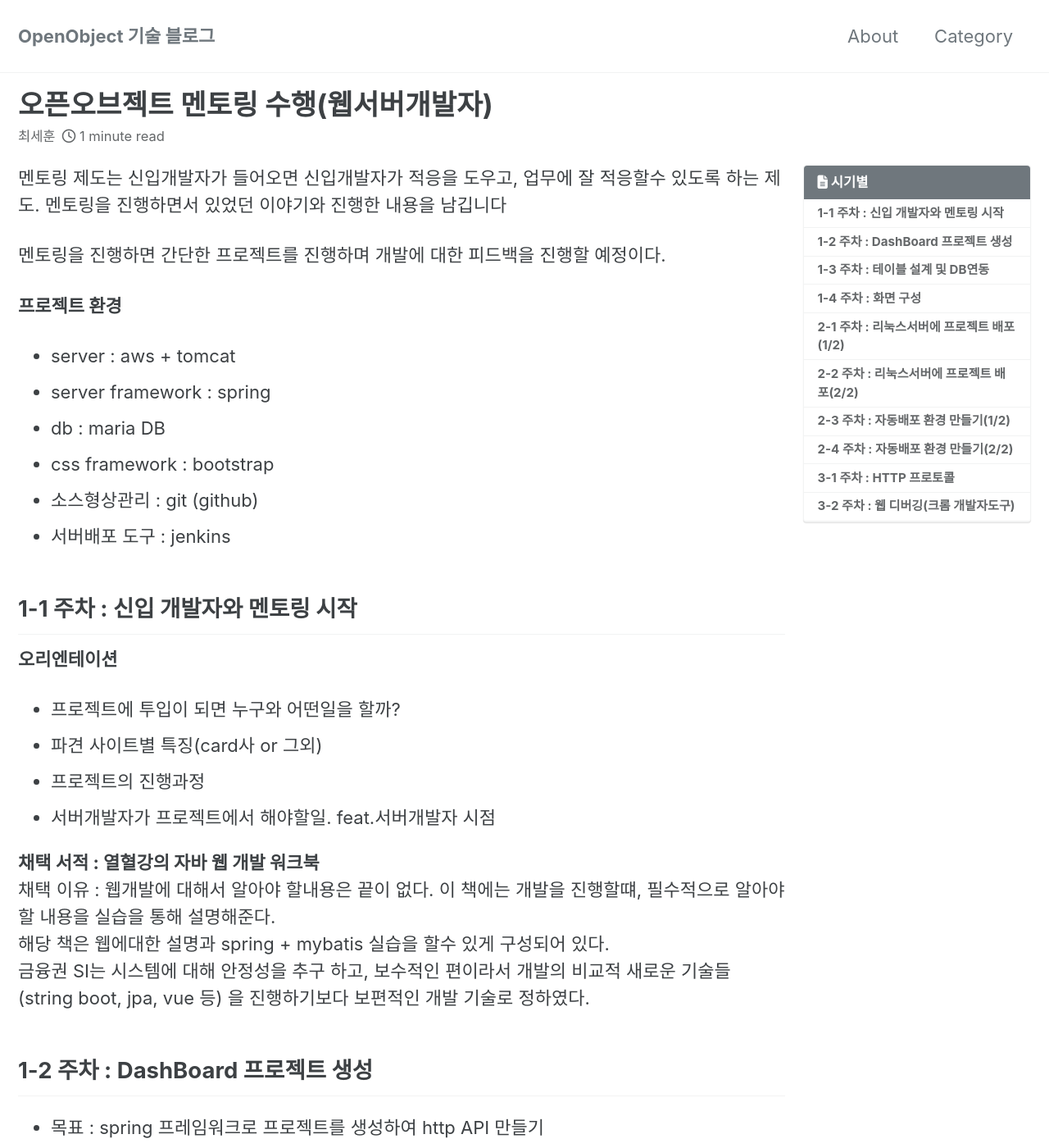
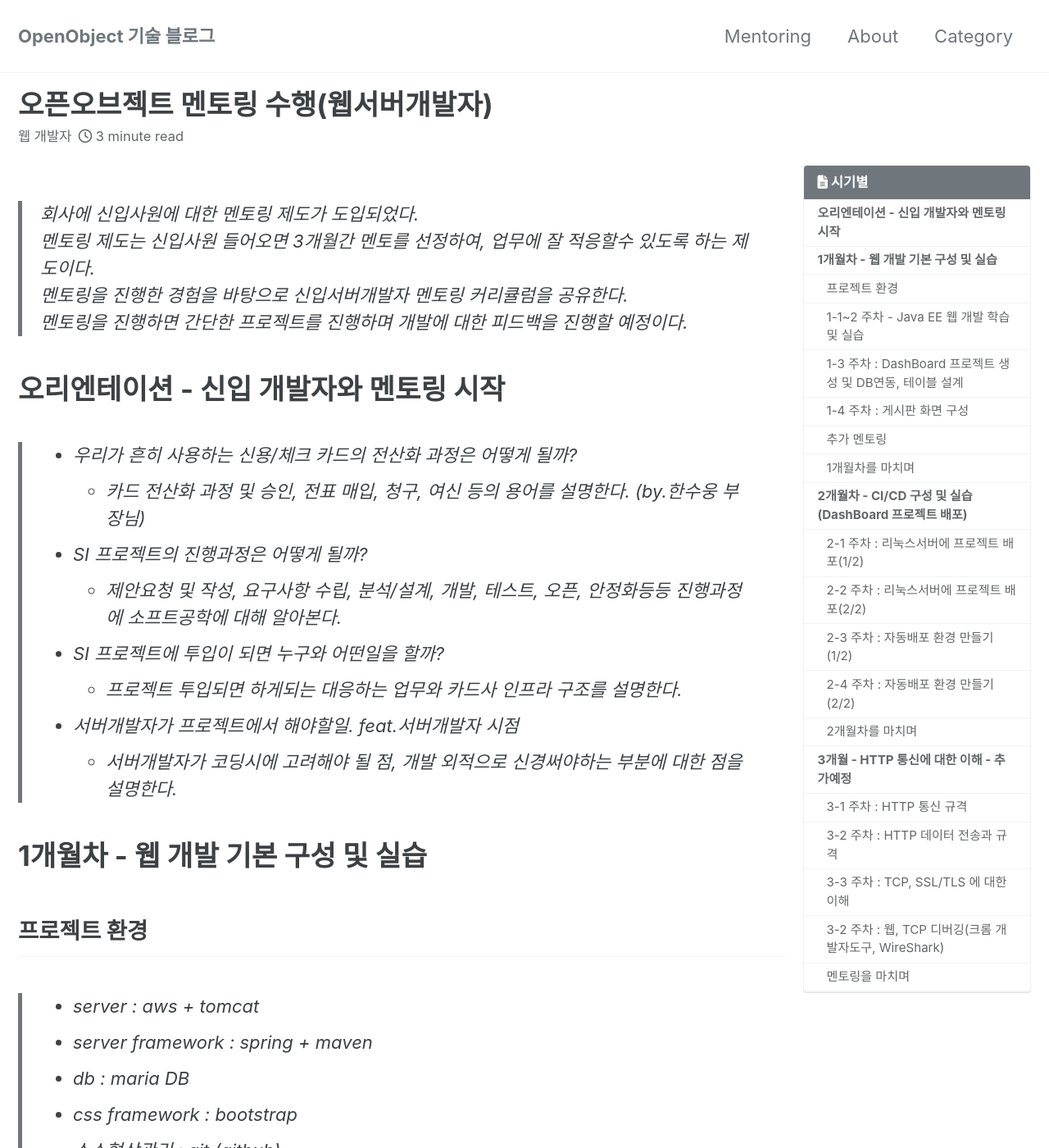
Before and after one commit to openobjectnet/openobjectnet.github.io, a Jekyll site: the page built from _posts/2020-05-19-mento-review.md, in a window 1280 px wide and 1400 px high. Shown: the whole window at 82% size. Built offline with Jekyll 4.4.1, drawn with Linux system fonts in a browser that asks for light colours; cached includes are drawn as plain includes; nearby versions of some CDN libraries; some of the changed text lies outside the part shown.

Commit message:
웹서버개발 멘토링 수정

```diff
--- a/_data/navigation.yml
+++ b/_data/navigation.yml
@@ -1,5 +1,7 @@
 # main links
 main:
+  - title: "Mentoring"
+    url: /mentoring/
   - title: "About" # 네비게이션 바에 표시 되는 이름
     url: "/about/" # 클릭시 이동할 URL
   - title: "Category"
--- a/_posts/2020-05-19-mento-review.md
+++ b/_posts/2020-05-19-mento-review.md
@@ -1,80 +1,122 @@
 ---
 title: "오픈오브젝트 멘토링 수행(웹서버개발자)"
-last_modified_at: 2020-05-19T16:01:04-04:00
+last_modified_at: 2022-01-25T18:01:04-04:00
 categories:
-  - Experience
+  - Mentoring
 tags:
   - update
 toc: true
 toc_label: "시기별"
-author: 최세훈
+author: 웹 개발자
 ---
+> 회사에 신입사원에 대한 멘토링 제도가 도입되었다.
+> 멘토링 제도는 신입사원 들어오면 3개월간 멘토를 선정하여, 업무에 잘 적응할수 있도록 하는 제도이다.
+> 멘토링을 진행한 경험을 바탕으로 신입서버개발자 멘토링 커리큘럼을 공유한다.
+> 멘토링을 진행하면 간단한 프로젝트를 진행하며 개발에 대한 피드백을 진행할 예정이다.
 
-멘토링 제도는 신입개발자가 들어오면 신입개발자가 적응을 도우고, 업무에 잘 적응할수 있도록 하는 제도.
-멘토링을 진행하면서 있었던 이야기와 진행한 내용을 남깁니다
+# 오리엔테이션 - 신입 개발자와 멘토링 시작
+>- 우리가 흔히 사용하는 신용/체크 카드의 전산화 과정은 어떻게 될까?
+>   - 카드 전산화 과정 및 승인, 전표 매입, 청구, 여신 등의 용어를 설명한다. (by.한수웅 부장님)
+>- SI 프로젝트의 진행과정은 어떻게 될까?
+>   - 제안요청 및 작성, 요구사항 수립, 분석/설계, 개발, 테스트, 오픈, 안정화등등 진행과정에 소프트공학에 대해 알아본다.
+>- SI 프로젝트에 투입이 되면 누구와 어떤일을 할까?
+>   - 프로젝트 투입되면 하게되는 대응하는 업무와 카드사 인프라 구조를 설명한다.
+>- 서버개발자가 프로젝트에서 해야할일. feat.서버개발자 시점
+>   - 서버개발자가 코딩시에 고려해야 될 점, 개발 외적으로 신경써야하는 부분에 대한 점을 설명한다.
 
-멘토링을 진행하면 간단한 프로젝트를 진행하며 개발에 대한 피드백을 진행할 예정이다.
+# 1개월차 - 웹 개발 기본 구성 및 실습
+## 프로젝트 환경
+>- server : aws + tomcat
+>- server framework : spring + maven
+>- db : maria DB
+>- css framework : bootstrap
+>- 소스형상관리 : git (github)
+>- 서버배포 도구 : jenkins
+>- 기타 : wireshark
 
-**프로젝트 환경**
-
-- server : aws + tomcat
-- server framework : spring
-- db : maria DB
-- css framework : bootstrap
-- 소스형상관리 : git (github)
-- 서버배포 도구 : jenkins
-
-## 1-1 주차 : 신입 개발자와 멘토링 시작
-
-**오리엔테이션**
-
-- 프로젝트에 투입이 되면 누구와 어떤일을 할까?
-- 파견 사이트별 특징(card사 or 그외)
-- 프로젝트의 진행과정
-- 서버개발자가 프로젝트에서 해야할일. feat.서버개발자 시점
+## 1-1~2 주차 - Java EE 웹 개발 학습 및 실습
 
 **채택 서적 : 열혈강의 자바 웹 개발 워크북**
 채택 이유 : 웹개발에 대해서 알아야 할내용은 끝이 없다. 이 책에는 개발을 진행할떄, 필수적으로 알아야할 내용을 실습을 통해 설명해준다.
 해당 책은 웹에대한 설명과 spring + mybatis 실습을 할수 있게 구성되어 있다.
 금융권 SI는 시스템에 대해 안정성을 추구 하고, 보수적인 편이라서 개발의 비교적 새로운 기술들(string boot, jpa, vue 등) 을 진행하기보다 보편적인 개발 기술로 정하였다.
 
-## 1-2 주차 : DashBoard 프로젝트 생성
+    - 목표: servlet, spring, db 구성 스터디 및 실습
+    - 과제: servlet과 srping에 이해와 실습을 통해서 DashBoard 프로젝트 환경을 구성한다.
 
-- 목표 : spring 프레임워크로 프로젝트를 생성하여 http API 만들기
+## 1-3 주차 : DashBoard 프로젝트 생성 및 DB연동, 테이블 설계
 
-## 1-3 주차 : 테이블 설계 및 DB연동
+    - 목표: spring 프레임워크로 프로젝트를 생성하고 테이블을 설계 및 WAS <-> DB Server 간 연동
+    - 과제: 회원 관리, 로그인 처리를 위한 DB설계 및 회원가입, 로그인 로직을 구현한다.
 
-- 목표 : DashBoard 에 필요한 테이블을 설계하고, WAS <-> DB Server 간 연동
+## 1-4 주차 : 게시판 화면 구성
 
-## 1-4 주차 : 화면 구성
+    - 목표: bootstrap templete 를 활용하여 게시판 화면을 구성하고, 입력한 정보에 대해서 CRUD를 수행
+    - 과제: 게시판 필요한 DB 설계 및 등록/조회/변경/삭제 로직 및 페이지를 구현한다.
 
-- 목표 : bootstrap templete 를 활용하여 Dashboard 화면을 구성하고,
-  입력한 정보에 대해서 CRUD를 수행
+## 추가 멘토링
+
+    - 목표: 관리자 프로젝트 생성 및 개발
+    - 과제: DashBoard 프로젝트를 관리하는 로그인 권한, 게시판 권한관리 기능을 구현한다.
+
+## 1개월차를 마치며
+> 기본적인 Java 웹 개발에 대하여 학습하고, DashBoard 프로젝트 생성 및 테이블 설계를 통한 기본적인 로그인, 게시판 기능을 개발하였다.
+> 이어지는 차수부터는 1개월차에 생성한 DashBoard 프로젝트를 배포하기 위한 CI/CD를 구성 및 실습을 진행할 예정이다.
+
+
+# 2개월차 - CI/CD 구성 및 실습 (DashBoard 프로젝트 배포)
 
 ## 2-1 주차 : 리눅스서버에 프로젝트 배포(1/2)
 
-- 목표 : 리눅스 환경 적응 및 서버배포
-  리눅스 환경과 명령어 및 shell 사용하여 서버환경에 적응하고 서버환경을 구성한다
+    - 목표: 리눅스 환경 적응 및 명령어를 숙달하고 서버환경을 구성 및 서버 배포를 한다.
+    - 과제: 윈도우(로컬 PC)에서 서버 환경을 리눅스(사내 aws)에 구성한다.
+            tomcat, jenkins, maven, git, java등을 리눅스 환경에서 설치한다.
+            github 소스를 리눅스 서버에 내려받아 빌드 및 서버를 구동시킨다.
 
 ## 2-2 주차 : 리눅스서버에 프로젝트 배포(2/2)
 
-- 목표 : 개발한 소스를 리눅스서버에 배포
-  로컬에서 war로 생성하여 서버 배포를 한다
+    - 목표: 서버 배포를 shell로 자동화 한다.
+    - 과제: 2-1주차에서 진행한 서버를 배포(start, stop, git pull, build 등을 수행)
+            하는 shell(bash) 프로그램을 작성한다.
 
 ## 2-3 주차 : 자동배포 환경 만들기(1/2)
 
-- 목표 : 젠킨스를 사용하여 github소스를 서버에 배포
-  젠킨스를 사용하여 github 과 연동하여 자동배포 환경을 구성한다
+    - 목표: 서버 배포를 젠킨스를 사용하여 자동화 한다.
+    - 과제: 젠킨스 설치 및 환경 구성하고, github와 연동하여 자동배포 환경을 구성한다.
 
 ## 2-4 주차 : 자동배포 환경 만들기(2/2)
 
-- 목표 : 젠킨스를 사용하여 github소스를 서버에 배포
-  젠킨스를 사용하여 github 과 연동하여 자동배포 환경을 구성한다
+    - 목표: 서버 배포를 젠킨스 CI/CD를 사용하여 자동화 한다.
+    - 과제: 2-3주차에서 진행한 젠킨스 자동배포 환경을 젠킨스 CI/CD를 사용하여 자동배포 환경을 구성한다.
 
-## 3-1 주차 : HTTP 프로토콜
+## 2개월차를 마치며
+> 지금까지 DashBoard 프로젝트를 생성하고, 리눅스서버에 자동배포 환경을 구축해보았다.
+> 이클립스나 기타 에디터 Tool에서 자동으로 해주는 빌드 및 실행등을, 리눅스에서 직접 구성해보면서 서버환경에 대한 이해가 높아졌을것이다.
+> 다음 차수부터는 HTTP 프로토콜 규격, TCP/IP 및 SSL/TLS Handshake 등을 디버깅을 하면서 HTTP 통신에 대한 이해도를 높여보도록 하겠다.
 
-- 목표 : 웹개발에 필요한 HTTP 통신을 이해한다
+# 3개월 - HTTP 통신에 대한 이해  - 추가예정
+## 3-1 주차 : HTTP 통신 규격
 
-## 3-2 주차 : 웹 디버깅(크롬 개발자도구)
+    - 목표: 웹개발에 필요한 HTTP 통신의 요청/응답, 해더/바디 및 쿠기에 대한 규격을 공부한다.
+    - 과제: Java프로그래밍으로 HTTP 통신 개발.
 
-- 목표 : 앞서 만든 DashBoard웹을 크롬개발자도구로 어떻게 통신하는지, 디버깅을 어떻게 하는지 확인 및 방법을 익힘
+## 3-2 주차 : HTTP 데이터 전송과 규격
+
+    - 목표: HTTP 통신에서 데이터가 어떻게 전송되는지 확인하고, URL Encoding/ Base64에 대해서 이해한다.
+    - 과제:
+
+## 3-3 주차 : TCP, SSL/TLS 에 대한 이해
+
+    - 목표: TCP/IP 통신과 SSL/TLS를 학습하고, HTTP와 어떤 관계가 있는지 확인한다.
+    - 과제
+
+## 3-2 주차 : 웹, TCP 디버깅(크롬 개발자도구, WireShark)
+
+    - 목표: HTTP 통신을 위해 어떤 동작들을 하는지 Packet Dump로 확인하여, 실제 데이터에 흐름을 본다.
+    - 과제:
+
+## 멘토링을 마치며
+> 지금까지 서버에 대한 개발/환경/통신에 대한 멘토링을 진행했다.
+> 멘토링을 통해서 배운 지식은 서버개발자로써 기본이 되는 지식일 것이다.
+> 프로젝트에 투입되어서 환경에 따라 다른 기술들을 사용할수도 있겠지만, 기본 개념을 잘 숙지한다면 다른 기술을 습득하는게 어렵지 않을 것이다.
+> 기본의 충실한 개발자 되자.
```
Also changed, not shown: _layouts/categories.html (+9 -0 lines), _pages/mentoring-archive.md (added, +13 -0 lines).
